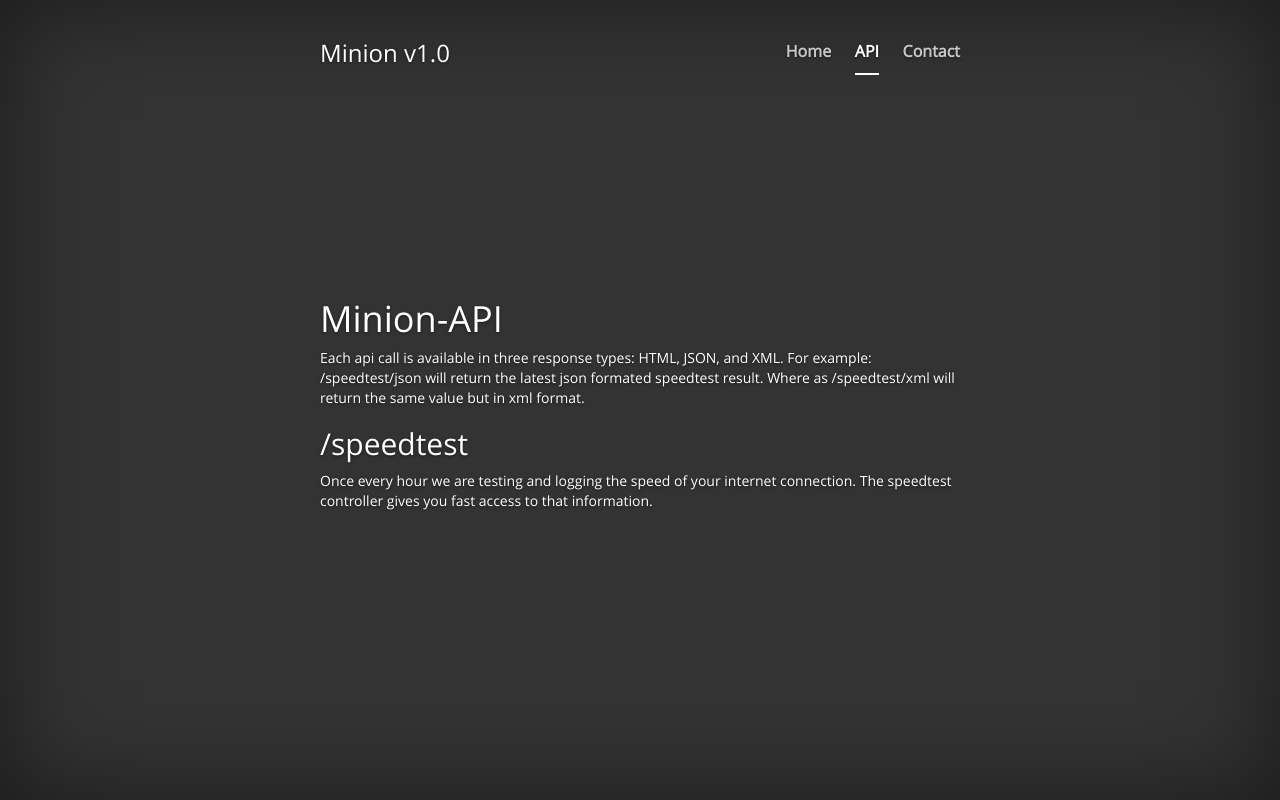
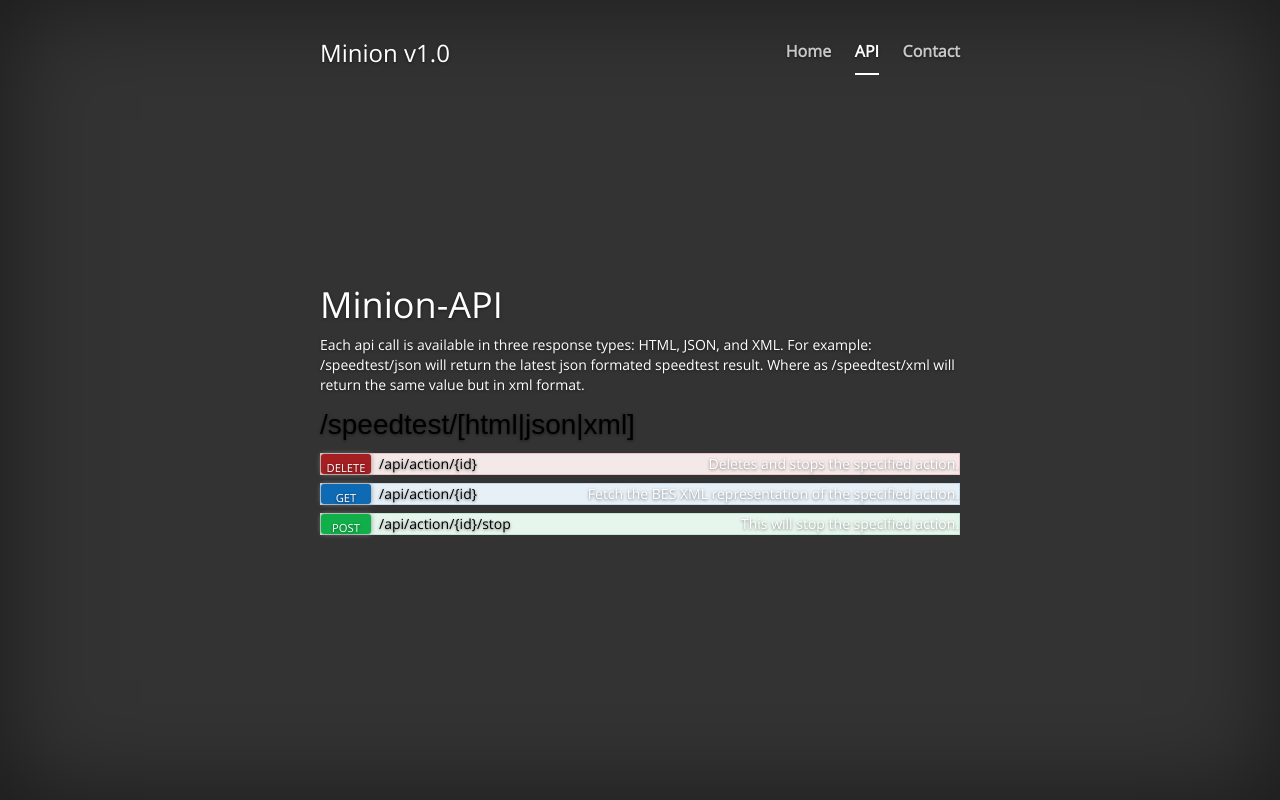
Before and after one commit to MoranIT/hethio-agent, a PHP site: page /api.html in a window 1280 px wide. Run offline with PHP 8.4, Linux system fonts and the light colour scheme.

Commit message:
updating api

```diff
--- a/api.html
+++ b/api.html
@@ -17,6 +17,36 @@
 <link href="/css/site.css" rel="stylesheet">
 </head>
 <body>
+
+<script>
+    function showDiv(id, isRoot) {
+        div = document.getElementById(id);
+        if (div.style.display == "none") {
+            $("#" + id).show("fast");
+            //div.style.display = "block";
+
+            if (isRoot) {
+                $("#" + id.replace("resources", "rootResource_Title")).css('color', '#000');
+                //div = document.getElementById(id.replace("resources", "rootResource_Title"));
+                //div.style.color = "#000";
+            }
+        }
+        else {
+            $("#" + id).hide("fast");
+            //div.style.display = "none";
+
+            if (isRoot) {
+                //$("#" + id.replace("resources", "rootResource_Title")).css('color', '#ccc');
+                //div = document.getElementById(id.replace("resources", "rootResource_Title"));
+                //div.style.color = "#ccc";
+
+                $("#" + id.replace("resources", "rootResource_Title")).hover(function () { $(this).css({ 'color': '#000' }); }, function () { $(this).css({ 'color': '#ccc' }); });
+            }
+        }
+    }
+</script>
+
+
 
 
     <div class="site-wrapper">
@@ -38,13 +68,102 @@
 
         <div class="inner cover-api">
 			<h1 class="cover-heading">Minion-API</h1>
-            <p>Each api call is available in three response types: HTML, JSON, and XML.  For example: /speedtest/json  will return the latest json formated speedtest result.  Where as /speedtest/xml  will return the same value but in xml format.</p>
+            <p class='initcomment'>Each api call is available in three response types: HTML, JSON, and XML.  For example: /speedtest/json  will return the latest json formated speedtest result.  Where as /speedtest/xml  will return the same value but in xml format.</p>
 
 
 
-            <h2 class="cover-heading">/speedtest</h2>
-            <p>Once every hour we are testing and logging the speed of your internet connection.  The speedtest controller gives you fast access to that information.</p>
 
+    <div class="rootResource">
+    <div id="rootResource_Title-1" class="rootResource_Title" onclick="javascript:showDiv('resources-1', true)" style="color: rgb(0, 0, 0);">/speedtest/[html|json|xml]</div>
+
+
+    <div id="resources-1">
+
+
+        <div class="resource_Title-DELETE">
+            <table width="100%" border="0"><tbody><tr>
+                <td width="40px" style="padding:0px;"><div class="resource_marker-DELETE">DELETE</div></td>
+                <td valign="middle" align="left"><a onclick="javascript:showDiv('resource-262', false)" class="resource_subTitle">/api/action/{id}</a></td>
+                <td valign="middle" align="right" class="resource_Caption-262">Deletes and stops the specified action.</td>
+            </tr></tbody></table>
+        </div>
+        <div id="resource-262" style="display:none;" class="resource-DELETE">
+            <div class="resource_content">
+            <table width="100%" border="0">
+                <tbody><tr>
+                    <td style="padding:0px;"><div class="resource_Description">
+                        <b>Request:</b> URL is all that is required.<br><br>Using my RESTAPI.cs file in c#, you can do the following:<br><div class="resource_code">RESTResult rr = RESTAPI.deleteREST("https://lab.bigfix.me:52311/api/action/51", "username", "password");<br></div>
+                    </div></td>
+
+                    <td width="40" valign="top" align="right" style="padding:0px;padding-right:8px">
+                        <div class="resourcetools">
+                        </div>
+                    </td>
+                </tr>
+            </tbody></table>
+            </div>
+        </div>
+
+
+        <div class="resource_Title-GET">
+            <table width="100%" border="0"><tbody><tr>
+                <td width="40px" style="padding:0px;"><div class="resource_marker-GET">GET</div></td>
+                <td valign="middle" align="left"><a onclick="javascript:showDiv('resource-271', false)" class="resource_subTitle">/api/action/{id}</a></td>
+                <td valign="middle" align="right" class="resource_Caption-271">Fetch the BES XML representation of the specified action.</td>
+            </tr></tbody></table>
+        </div>
+        <div id="resource-271" style="display:none;" class="resource-GET">
+            <div class="resource_content">
+            <table width="100%" border="0">
+                <tbody><tr>
+                    <td style="padding:0px;"><div class="resource_Description">
+                        <b>Request:</b> URL is all that is required.
+                        <br><b>Response:</b>
+                        <ul>
+                          <li>HTTP 200 - Returns XML in body of response.</li>
+                          <li>HTTP 404 - Returns empty response if action is not found.</li>
+                        </ul>
+                        Example:  https://lab.bigfix.me:52311/api/action/44<br>
+                        <div class="resource_code"></div>
+                    </div></td>
+                    <td width="40" valign="top" align="right" style="padding:0px;padding-right:8px">
+                        <div class="resourcetools">
+                        </div>
+                    </td>
+                </tr>
+            </tbody></table>
+            </div>
+        </div>
+
+
+        <div class="resource_Title-POST">
+            <table width="100%" border="0"><tbody><tr>
+                <td width="40px" style="padding:0px;"><div class="resource_marker-POST">POST</div></td>
+                <td valign="middle" align="left"><a onclick="javascript:showDiv('resource-260', false)" class="resource_subTitle">/api/action/{id}/stop</a></td>
+                <td valign="middle" align="right" class="resource_Caption-260">This will stop the specified action.</td>
+            </tr></tbody></table>
+        </div>
+        <div id="resource-260" style="display:none;" class="resource-POST">
+            <div class="resource_content">
+            <table width="100%" border="0">
+                <tbody><tr>
+                    <td style="padding:0px;"><div class="resource_Description">
+                        <b>Request:</b> URL is all that is required.<br>POSTing with 0 byte data is sufficient to stop the specified action.<br><br><b>Response Schema:</b> BESAPI.xsd<br><br>Using my RESTAPI.cs file in C# you can do the following:<br><div class="resource_code">RESTResult rr = RESTAPI.postREST("https://lab.bigfix.me:52311/api/action/51/stop", "username", "password", null);<br></div>
+                    </div></td>
+
+                    <td width="40" valign="top" align="right" style="padding:0px;padding-right:8px">
+                        <div class="resourcetools">
+                        </div>
+                    </td>
+                </tr>
+            </tbody></table>
+            </div>
+        </div>
+
+
+
+    </div>
+    </div>
 
 
 
--- a/css/site.css
+++ b/css/site.css
@@ -19,6 +19,252 @@
 .content-line {
   margin-top: 91;
 }
+
+
+
+
+
+
+.rootResource_Title
+{
+    color: #ccc;
+    font-family: Arial, Helvetica, sans-serif;
+    font-size: 2em;
+    padding-bottom: 0;
+    margin-bottom: 0;
+    cursor:pointer;
+    width:100%;
+}
+.rootResource_Title:Hover
+{
+    color: #000;
+}
+
+.resource_content
+{
+    padding:5px;
+    width:980px;
+    overflow: hidden;
+}
+
+.resource_code
+{
+    margin:8px;
+    width:920px;
+    border: 2px dashed #ccc;
+    background-color:#FCF6DB;
+    overflow: hidden;
+}
+
+.resourcecredits
+{
+    padding:0px;
+}
+.resourceauthor
+{
+    padding-top:0px;
+    padding-bottom:0px;
+    margin:0px;
+}
+.resourcedate
+{
+    padding-top:0px;
+    padding-bottom:0px;
+    float:right;
+    margin:0px;
+    padding-right:15px;
+}
+
+.resources
+{
+    display:none;
+}
+
+.resource_subTitle
+{
+    cursor:pointer;
+    padding-left:8px;
+    color:Black;
+}
+.resource_subTitle:Hover
+{
+    text-decoration:underline;
+    color:Black;
+}
+
+.resource_Caption-POST
+{
+    padding-right:8px;
+    color:#10ACAA;
+}
+.resource_Caption-PUT
+{
+    padding-right:8px;
+    color:#CE862B;
+}
+
+.resource_Caption-DELETE
+{
+    padding-right:8px;
+    color:#A41E22;
+}
+
+.resource_Caption-GET
+{
+    padding-right:8px;
+    color:#0F6AB4;
+}
+
+
+
+.resource_Title-POST
+{
+    border: 1px solid #C3E8D1;
+    background: #E7F6EC;
+    margin-top:8px;
+}
+
+.resource_Title-PUT
+{
+    border: 1px solid #F0E0CA;
+    background: #F9F2E9;
+    margin-top:8px;
+}
+
+.resource_Title-DELETE
+{
+    border: 1px solid #E8C6C7;
+    background: #F5E8E8;
+    margin-top:8px;
+}
+
+.resource_Title-GET
+{
+    border: 1px solid #C3D9EC;
+    background: #E7F0F7;
+    margin-top:8px;
+}
+
+.resource-POST
+{
+    border: 1px solid #C3E8D1;
+    border-top:0px;
+    background: #E7F6EC;
+}
+
+.resource-PUT
+{
+    border: 1px solid #F0E0CA;
+    border-top:0px;
+    background: #F9F2E9;
+}
+
+.resource-DELETE
+{
+    border: 1px solid #E8C6C7;
+    border-top:0px;
+    background: #F5E8E8;
+}
+
+.resource-GET
+{
+    border: 1px solid #C3D9EC;
+    border-top:0px;
+    background: #E7F0F7;
+}
+
+.resource_marker-POST
+{
+    border-radius: 3px;
+    background: #10AF4A;
+    width:50px;
+    height:20px;
+    padding-top:6px;
+
+    font-size: .8em;
+    color:White;
+    text-align:center;
+    vertical-align:middle;
+
+  -moz-box-shadow: 0 0 5px #888;
+    -webkit-box-shadow: 0 0 5px#888;
+    box-shadow: 0 0 5px #888;
+}
+
+
+.resource_marker-PUT
+{
+    border-radius: 3px;
+    background: #C5862B;
+    width:50px;
+    height:20px;
+    padding-top:6px;
+
+    font-size: .8em;
+    color:White;
+    text-align:center;
+    vertical-align:middle;
+
+  -moz-box-shadow: 0 0 5px #888;
+    -webkit-box-shadow: 0 0 5px#888;
+    box-shadow: 0 0 5px #888;
+}
+
+
+.resource_marker-DELETE
+{
+    border-radius: 3px;
+    background: #A41E22;
+    width:50px;
+    height:20px;
+    padding-top:6px;
+
+    font-size: .8em;
+    color:White;
+    text-align:center;
+    vertical-align:middle;
+
+  -moz-box-shadow: 0 0 5px #888;
+    -webkit-box-shadow: 0 0 5px#888;
+    box-shadow: 0 0 5px #888;
+}
+
+
+.resource_marker-GET
+{
+    border-radius: 3px;
+    background: #0F6AB4;
+    width:50px;
+    height:20px;
+    padding-top:6px;
+
+    font-size: .8em;
+    color:White;
+    text-align:center;
+    vertical-align:middle;
+
+  -moz-box-shadow: 0 0 5px #888;
+    -webkit-box-shadow: 0 0 5px#888;
+    box-shadow: 0 0 5px #888;
+}
+
+
+
+
+
+
+
+
+
+
+
+
+
+
+
+
+
+
 
 /*
  * Globals
```
